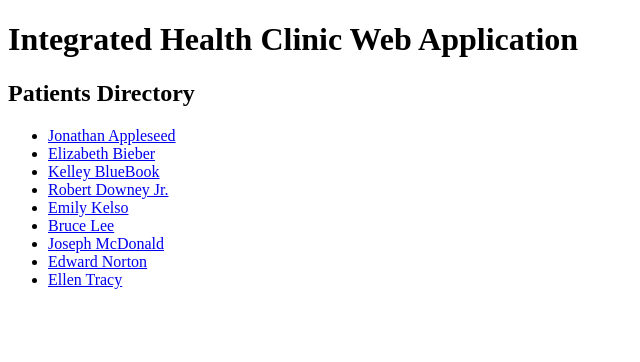
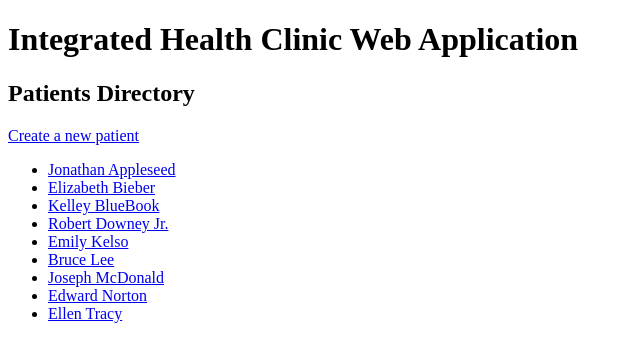
Before and after one commit to joe-mccann-dev/integrated_health_clinic, a Django app: page /patients/ in a window 1280 px wide. Shown: the top 362 px of the page, without its empty margins (0-640 px from the left). Run offline with Django 5.2, Linux system fonts and the light colour scheme; data comes from the database, SQL or seed files in the repository.

Commit message:
Add a view for a page that holds a form for creating a new patient.

```diff
--- a/patients/templates/patients/index.html
+++ b/patients/templates/patients/index.html
@@ -4,6 +4,7 @@
 
 {% block content %}
 <h2>Patients Directory</h2>
+<a href="{% url 'patients:new' %}">Create a new patient</a>
 <ul>
   {% for patient in patients %}
     <li><a href="{% url 'patients:detail' patient.id %}">{{patient.first_name}} {{patient.last_name}}</a></li>
--- /dev/null
+++ b/patients/templates/patients/new.html
@@ -0,0 +1 @@
+<p>You are viewing the new patient template</p>
--- a/patients/urls.py
+++ b/patients/urls.py
@@ -5,5 +5,6 @@ from . import views
 app_name = "patients"
 urlpatterns = [
   path("", views.IndexView.as_view(), name="index"),
-  path("<int:pk>/", views.DetailView.as_view(), name="detail")
+  path("<int:pk>/", views.DetailView.as_view(), name="detail"),
+  path("new", views.NewPatientView.as_view(), name="new")
 ]
--- a/patients/views.py
+++ b/patients/views.py
@@ -1,6 +1,7 @@
-from django.shortcuts import get_object_or_404, render
 from .models import Patient
 from django.views import generic
+from django.views.generic.base import TemplateView
+
 
 class IndexView(generic.ListView):
   template_name = "patients/index.html"
@@ -21,3 +22,6 @@ class DetailView(generic.DetailView):
     context["script_name"] = Patient.get_prescription_name(patient)
     context["instructions"] = Patient.get_prescription_instructions(patient)
     return context
+
+class NewPatientView(TemplateView):
+  template_name = "patients/new.html"
```
